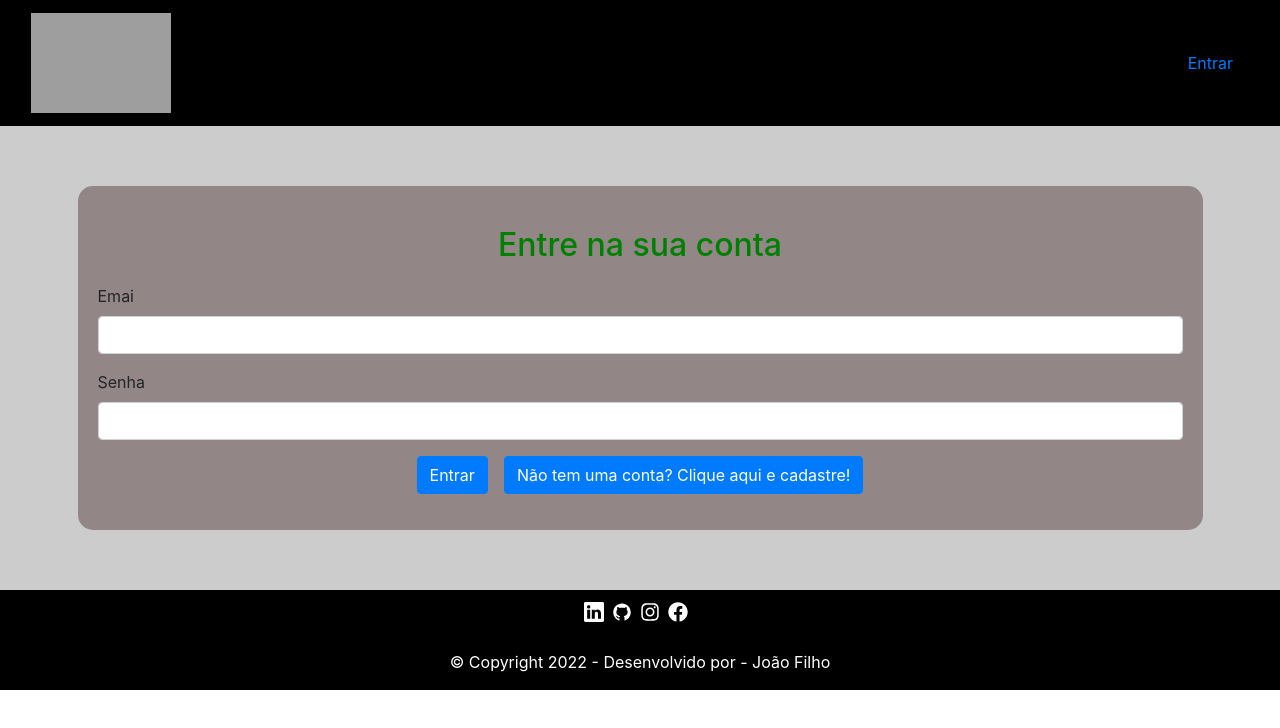
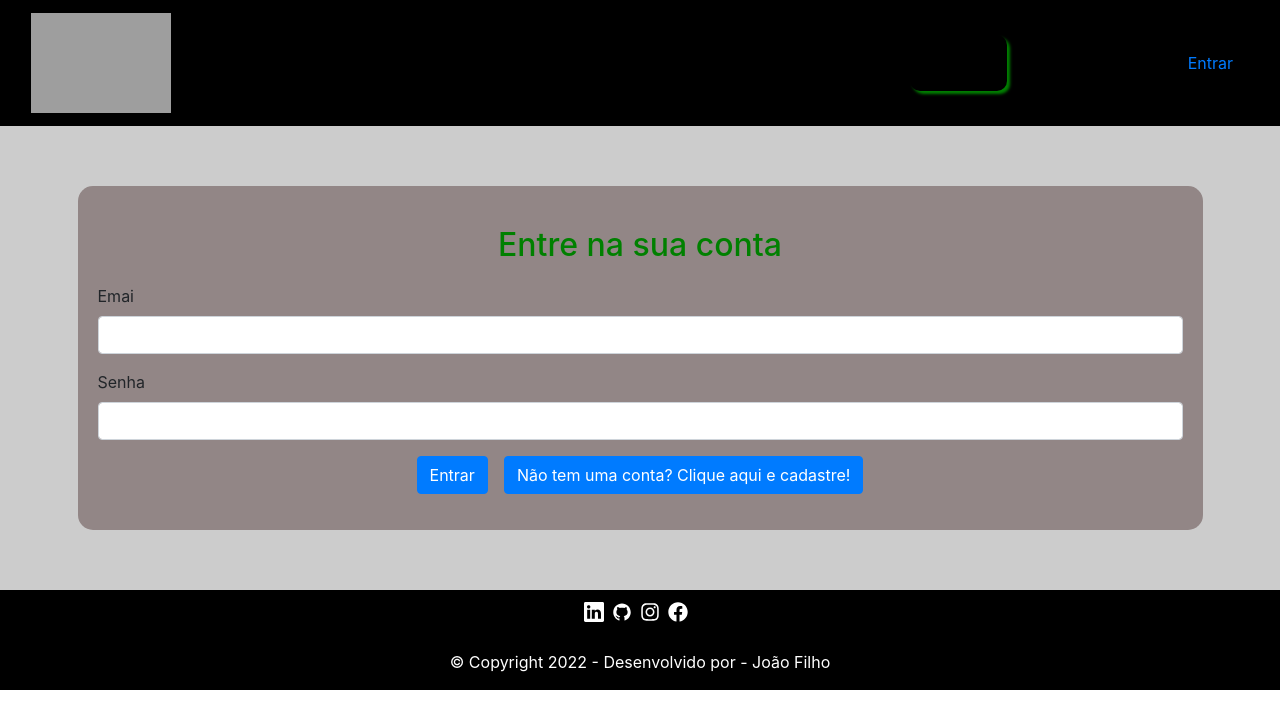
Before and after one commit to ironhack-sao-wdft/react-ironplate, a React (Create React App) app: page /login in a window 1280 px wide. Shown: the top 728 px of the page. Built offline with nearby package versions, Linux system fonts and the light colour scheme; grey boxes are pictures that could not be loaded.

Commit message:
cores links

```diff
--- a/src/assets/styles/index.css
+++ b/src/assets/styles/index.css
@@ -16,7 +16,7 @@
 #responsive-navbar-nav{
   justify-content: end;
 }
-.cor-home{
+#cor-home{
   background: black;
   box-shadow: 3px 3px 3px green;
   margin: 8px;
@@ -27,7 +27,7 @@
   transition: background-color 2s;
   font-size: 1.7rem;
 }
-.cor-home:hover{
+#cor-home:hover{
   background:blue;
 }
 /* estilo galeria de livros */
```
